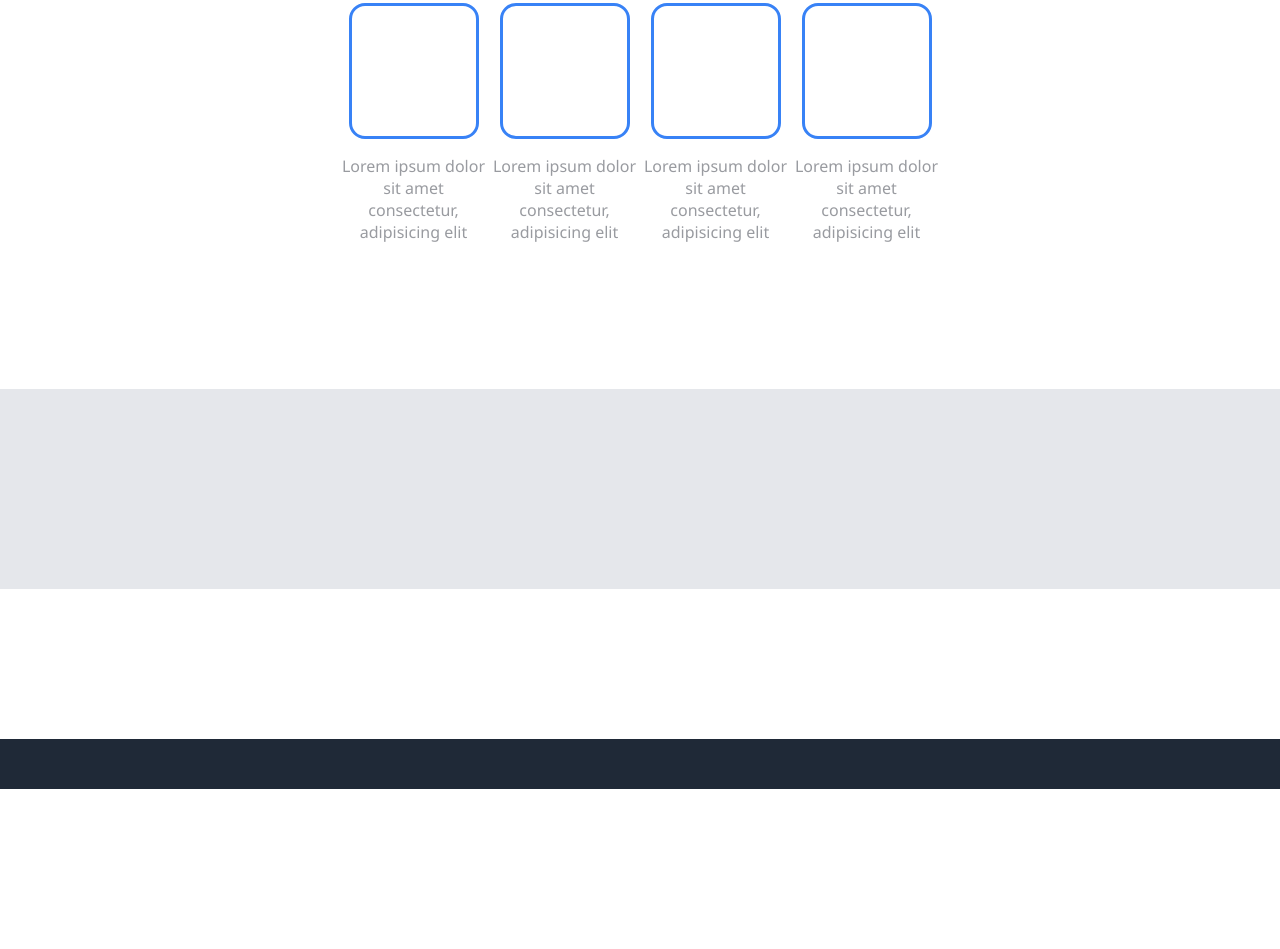
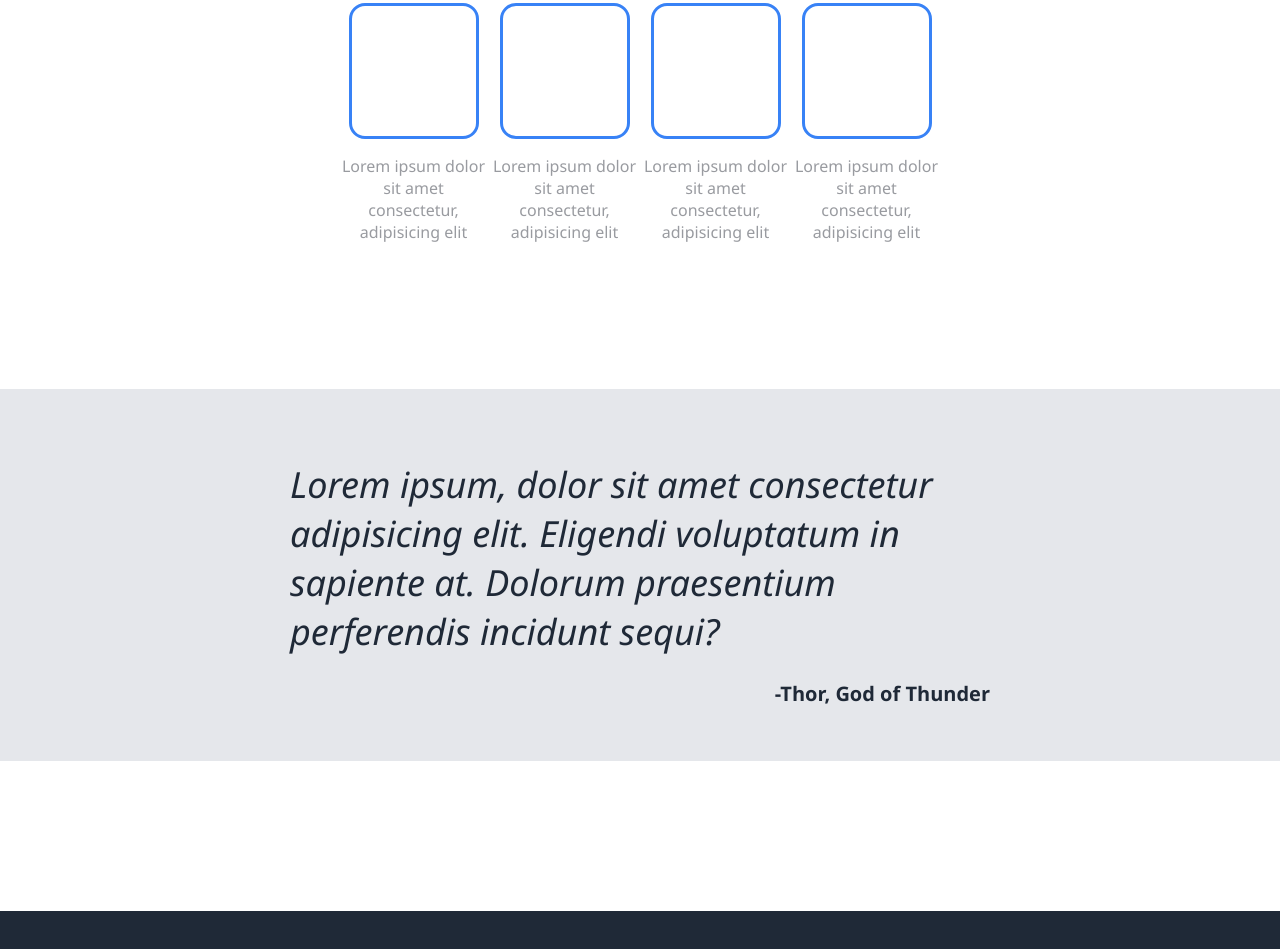
Before and after one commit to Nonines/Odin-Landing-Page, a plain HTML site: page index.html in a window 1280 px wide. Shown: the part 646-1595 px from the top of the page. Before the commit the page ends 1435 px from the top, so only its background shows below. Drawn offline with Linux system fonts and the light colour scheme.

Commit message:
Completed quote section

```diff
--- a/index.html
+++ b/index.html
@@ -52,7 +52,11 @@
             </div>
         </div>
     </div>
-    <div class="content-two"></div>
+
+    <div class="content-two">
+        <p id="quote">Lorem ipsum, dolor sit amet consectetur adipisicing elit. Eligendi voluptatum in sapiente at. Dolorum praesentium perferendis incidunt sequi?</p>
+        <p id="author">-Thor, God of Thunder</p>
+    </div>
     <div class="content-three"></div>
     <div class="footer"></div>
 </body>
--- a/style.css
+++ b/style.css
@@ -140,10 +140,38 @@ body {
 }
 /* ! */
 
+/* Third section(content-two) */
 .content-two {
     background-color: #E5E7EB;
-    height: 200px;
+    height: 300px;
+    padding: 36px 170px;
+    display: flex;
+    flex-direction: column;
+    justify-content: center;
+    align-items: center;
 }
+
+.content-two p {
+    width: 700px;
+}
+
+.content-two #quote {
+    font-size: 36px;
+    font-style: italic;
+    font-weight: 100;
+    color: #1F2937;
+    text-align: start;
+    margin-bottom: 4px;
+}
+
+.content-two #author {
+    font-size: 20px;
+    font-weight: 800;
+    color: #1F2937;
+    text-align: end;
+}
+
+/* ! */
 
 .content-three {
     background-color: #fff;
```
